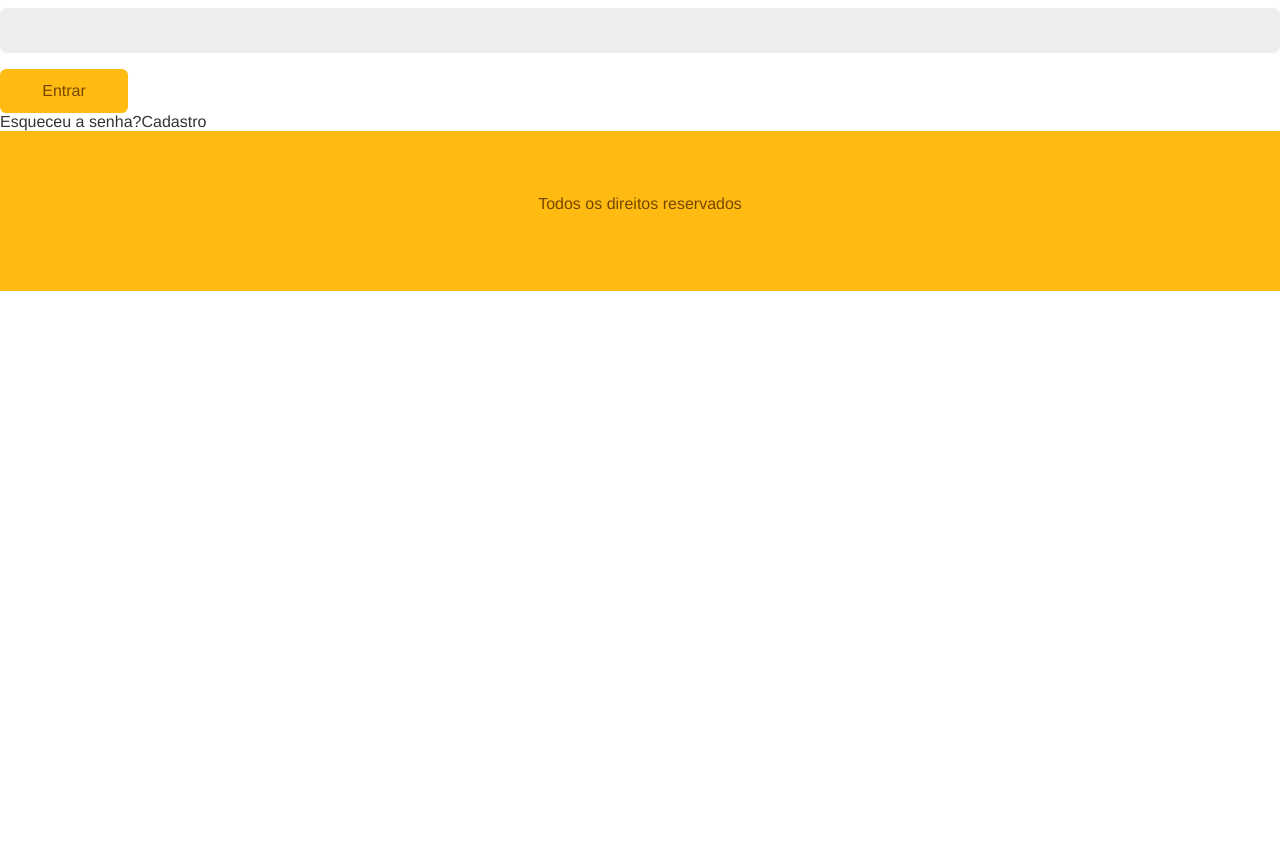
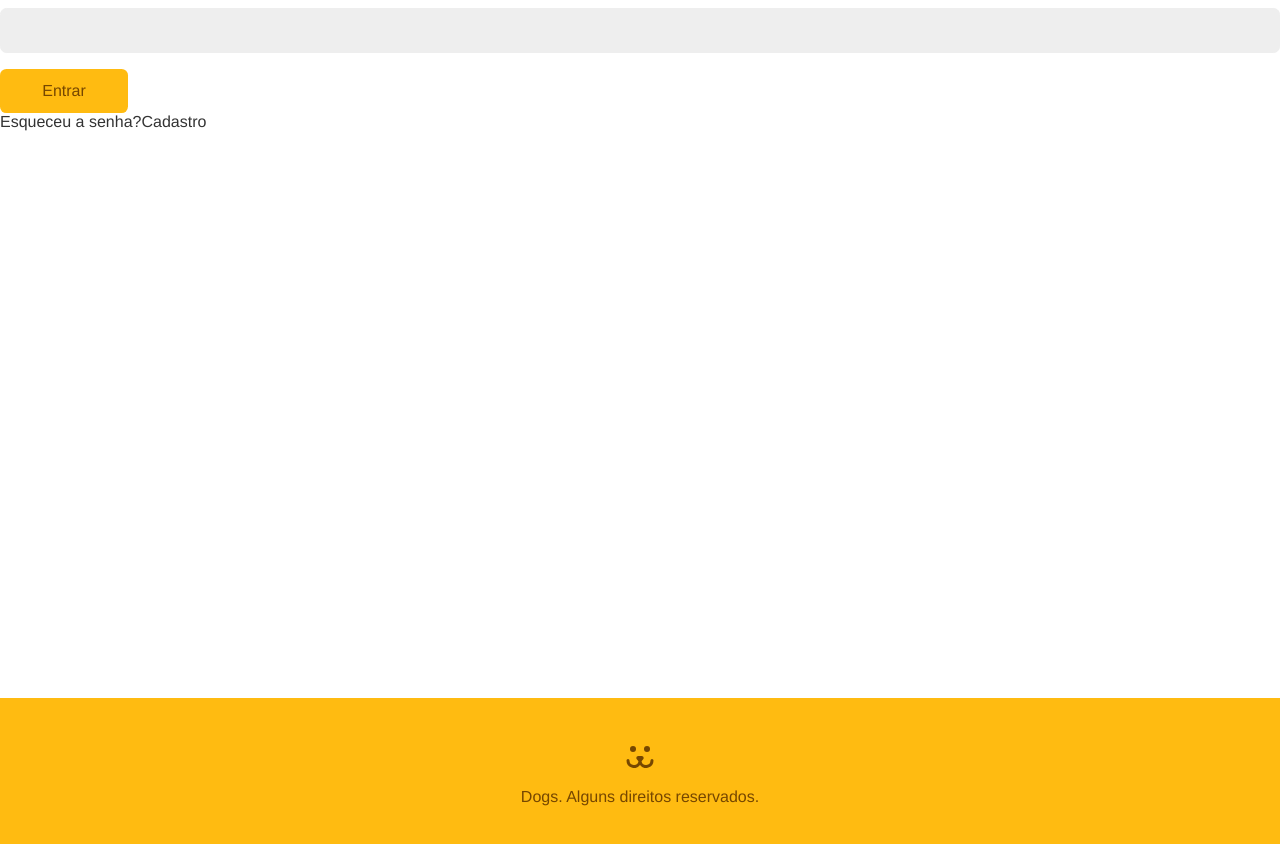
Before and after one commit to guirecordon/projeto_final_02, a React (Create React App) app: page /login in a window 1280 px wide. Shown: the part 166-1010 px from the top of the page. Before the commit the page ends 800 px from the top, so only its background shows below. Built offline with nearby package versions, Linux system fonts and the light colour scheme.

Commit message:
Add footer

```diff
--- a/src/App.js
+++ b/src/App.js
@@ -13,10 +13,11 @@ import NotFound from './NotFound';
 
 function App() {
   return (
-    <div>
+    <div className='App'>
       <BrowserRouter>
         <UserStorage>
           <Header />
+            <main className='AppBody'>
               <Routes>
                 <Route path='/' element={<Home />} />
                 <Route path='login/*' element={<Login />} />
@@ -27,6 +28,7 @@ function App() {
                 <Route path='perfil/:user' element={<UserProfile />} />
                 <Route path='*' element={<NotFound />} />
               </Routes>
+            </main>
           <Footer />
         </UserStorage>
       </BrowserRouter>
--- a/src/Components/Footer.js
+++ b/src/Components/Footer.js
@@ -1,11 +1,13 @@
 import React from 'react'
 import styles from './Footer.module.css'
+import {ReactComponent as Dogs} from '../Assets/dogs-footer.svg'
 
 const Footer = () => {
   return (
-    <div className={styles.footer}>
-      <p>Todos os direitos reservados</p>
-    </div>
+    <footer className={styles.footer}>
+      <Dogs />
+      <p>Dogs. Alguns direitos reservados.</p>
+    </footer>
   )
 }
 
```
Lines whose indentation alone changed are shown as unchanged.
